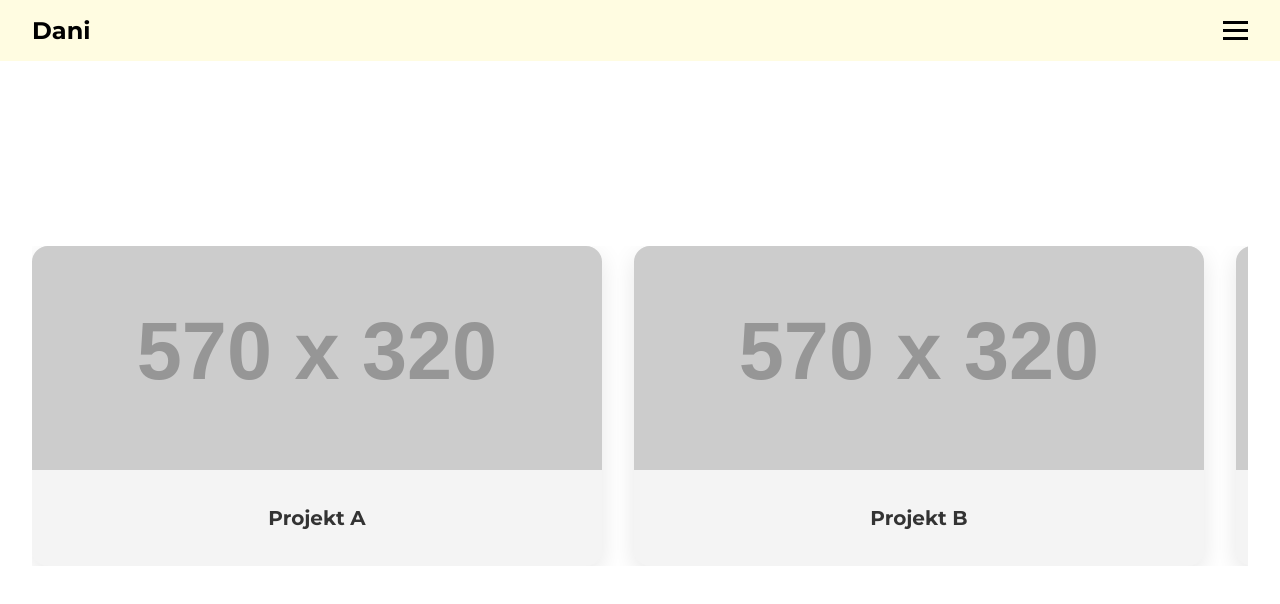
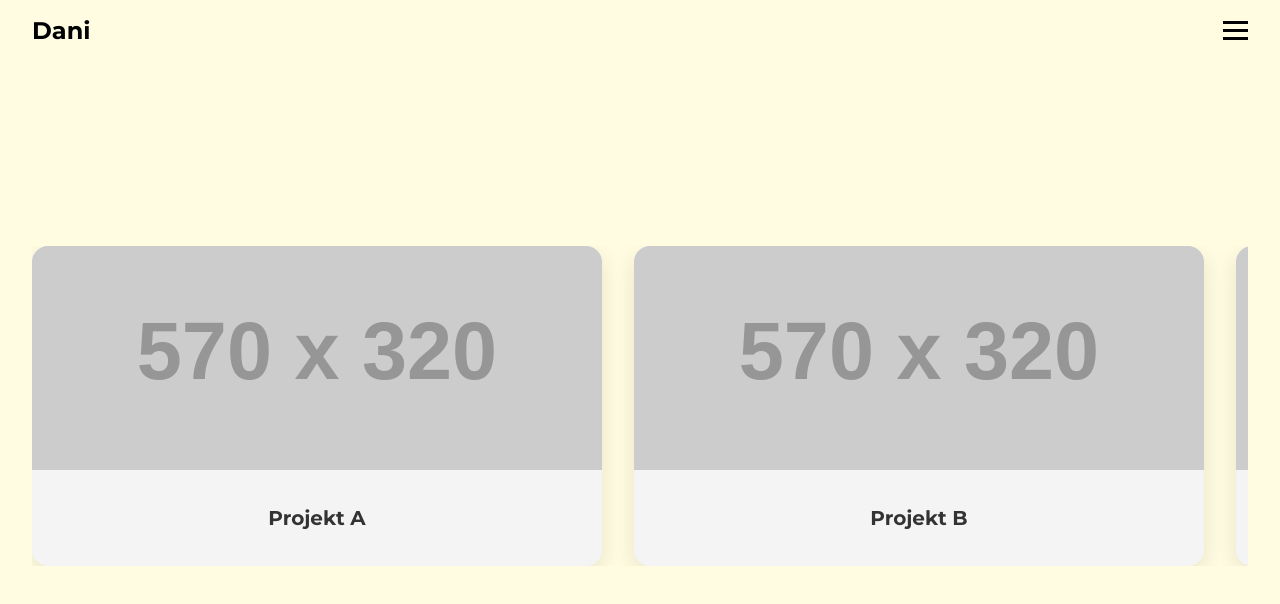
Before and after one commit to inbetweened/portfolio, a Next.js app: page /work in a window 1280 px wide. Shown: the top 604 px of the page. Built offline with nearby package versions, Linux system fonts and the light colour scheme.

Commit message:
Update Work.module.css

```diff
--- a/styles/Work.module.css
+++ b/styles/Work.module.css
@@ -5,7 +5,6 @@
   align-items: center;
   overflow: hidden;
   padding: 0 2rem;
-  background-color: #fff;
 }
 
 .scrollContainer {
```
